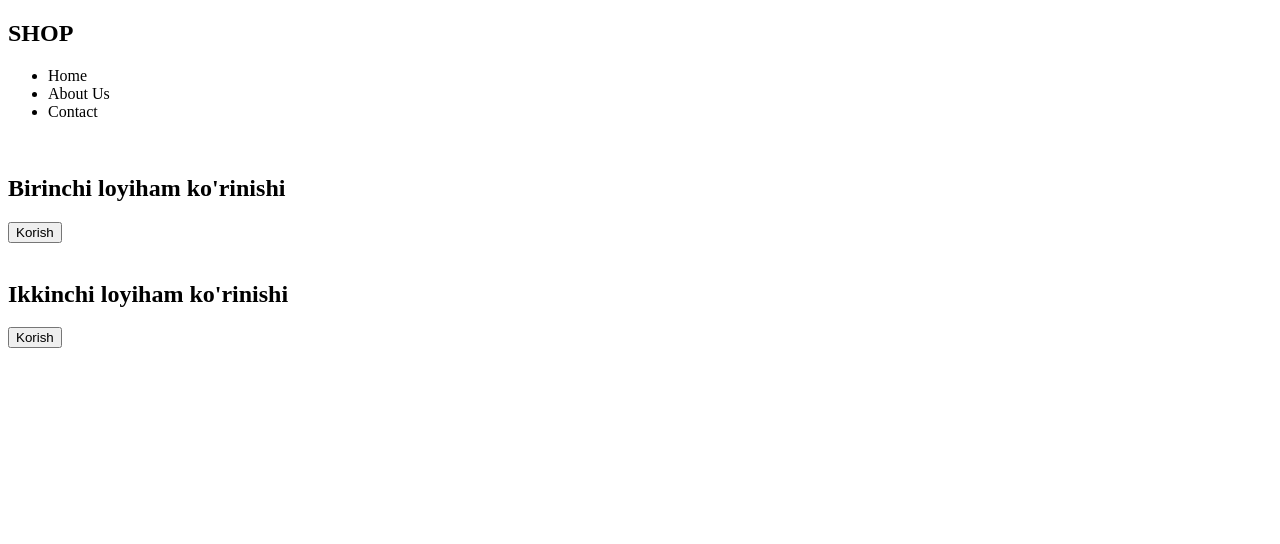
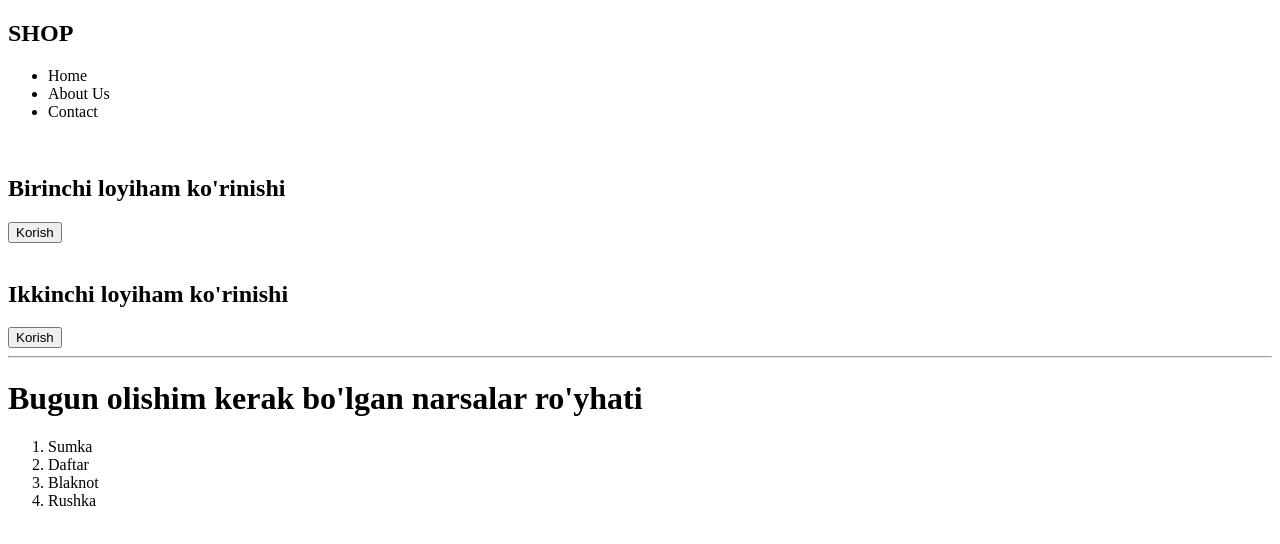
Before and after one commit to daminova011/Git-darsi-uchun, a plain HTML site: page index.html in a window 1280 px wide. Drawn offline with Linux system fonts and the light colour scheme.

Commit message:
Ruyxat teglari qushildi

```diff
--- a/index.html
+++ b/index.html
@@ -24,5 +24,13 @@
     <h2>Ikkinchi loyiham ko'rinishi</h2>
     <button>Korish</button>
   </div>
+  <hr>
+  <h1>Bugun olishim kerak bo'lgan narsalar ro'yhati</h1>
+  <ol>
+    <li>Sumka</li>
+    <li>Daftar</li>
+    <li>Blaknot</li>
+    <li>Rushka</li>
+  </ol>
 </body>
 </html>
```
